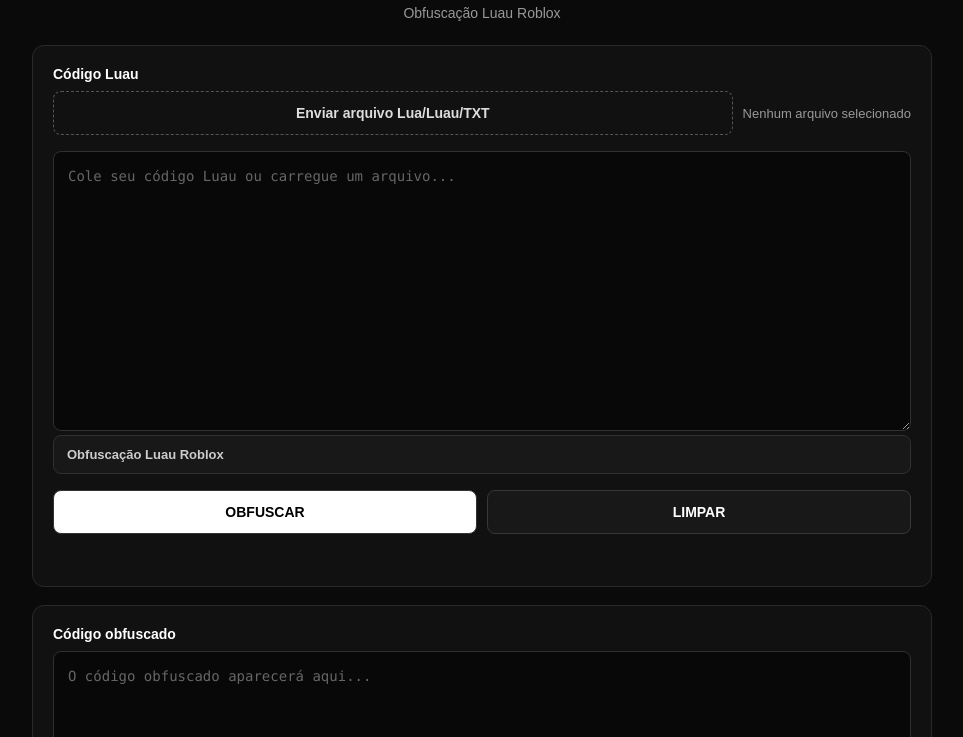
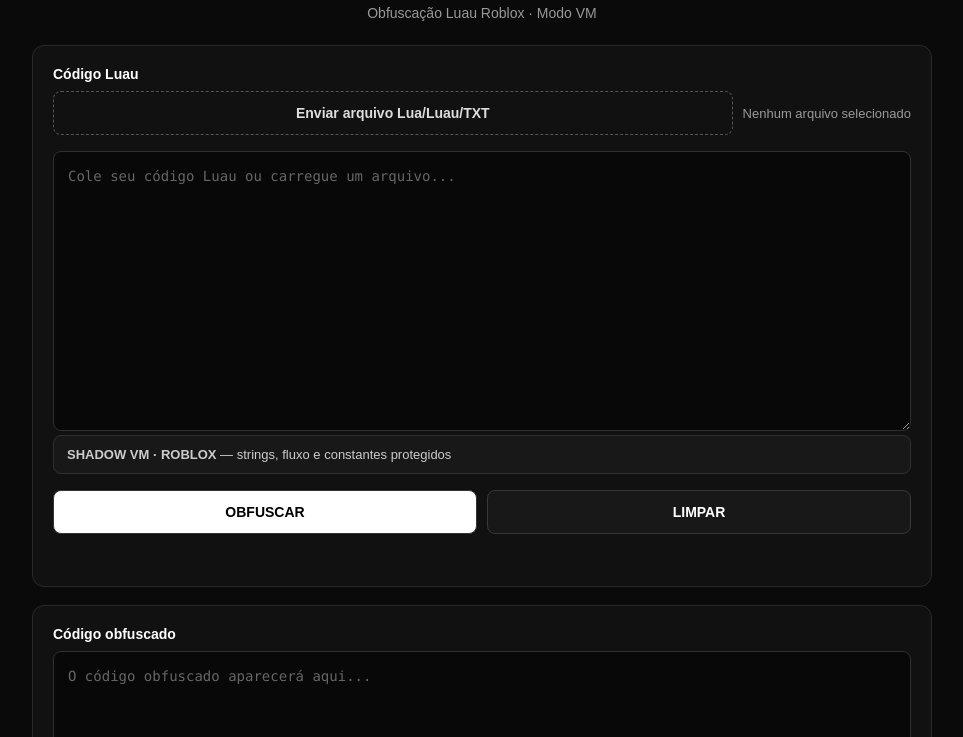
Before and after one commit to josearlindodasilva07-svg/shadow-obfuscator, a website built with Vite: page index.html in a window 1280 px wide. Shown: the part 63-800 px from the top of the page, without its empty margins (158-1121 px from the left). Built offline with nearby package versions, Linux system fonts and the light colour scheme.

Commit message:
Update header and status messages in index.html

```diff
--- a/index.html
+++ b/index.html
@@ -37,7 +37,7 @@
 <main class="container">
     <header class="header">
         <h1>SHADOW OBFUSCATOR V1.0.0</h1>
-        <p>Obfuscação Luau Roblox</p>
+        <p>Obfuscação Luau Roblox · Modo VM</p>
     </header>
 
     <section class="section">
@@ -48,7 +48,7 @@
             <span id="fileName">Nenhum arquivo selecionado</span>
         </div>
         <textarea id="inputCode" placeholder="Cole seu código Luau ou carregue um arquivo..." spellcheck="false" autocapitalize="off" autocomplete="off"></textarea>
-        <div class="mode"><strong>Obfuscação Luau Roblox</strong></div>
+        <div class="mode"><strong>SHADOW VM · ROBLOX</strong> — strings, fluxo e constantes protegidos</div>
         <div class="buttons">
             <button id="obfuscateButton" type="button">OBFUSCAR</button>
             <button id="clearButton" class="secondary" type="button">LIMPAR</button>
@@ -97,7 +97,7 @@
             return
         }
         obfuscateButton.disabled = true
-        status.textContent = "Obfuscando para Roblox..."
+        status.textContent = "Gerando VM Roblox..."
         outputCode.value = ""
         try {
             outputCode.value = await obfuscateLua(code)
```
